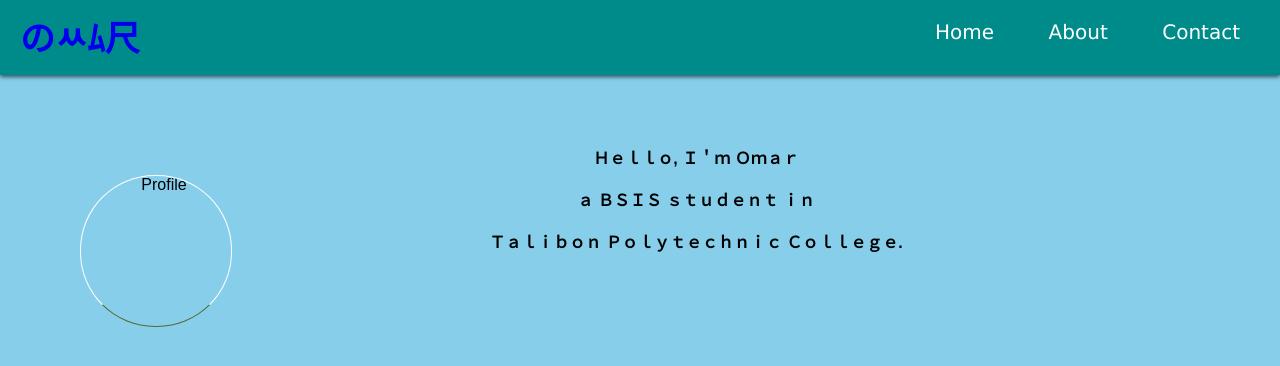
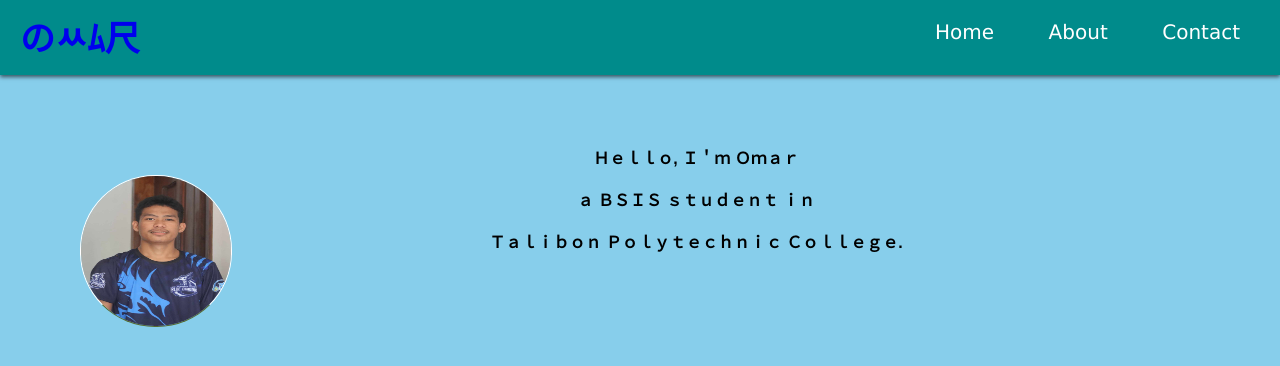
Before and after one commit to driekkomarr/driekkomar, a plain HTML site: page index.html in a window 1280 px wide. Drawn offline with Linux system fonts and the light colour scheme.

Commit message:
Update index.html

```diff
--- a/index.html
+++ b/index.html
@@ -17,7 +17,7 @@
 
     <div class="sec">
 
-      <img src="Images/logo.jpeg" alt="Profile" id="img">
+      <img src="logo.jpeg" alt="Profile" id="img">
 
           <h4 class="content">Ｈｅｌｌｏ, Ｉ＇ｍ Ｏｍａｒ <br>
           <br>
```
